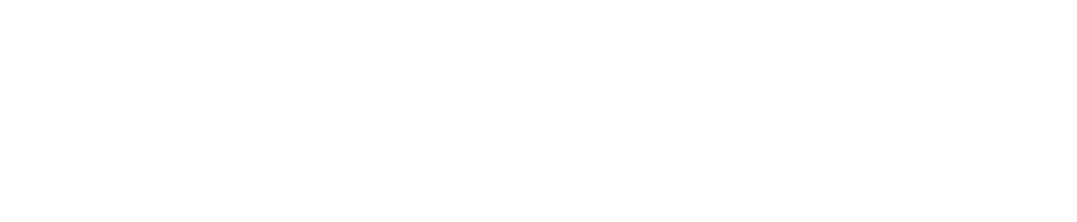
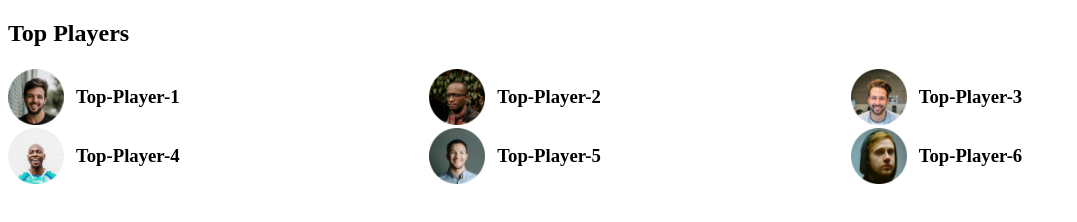
Before and after one commit to Mahaburalam/leader-board-css3-project-programmingHero-, a plain HTML site: page index.html in a window 1280 px wide. Shown: the whole page, without its empty margins (0-1077 px from the left). Drawn offline with Linux system fonts and the light colour scheme.

Commit message:
top player part few

```diff
--- /dev/null
+++ b/css/style.css
@@ -0,0 +1,15 @@
+/*top player css*/
+.players{
+	display: grid;
+	grid-template-columns: repeat(3, 1fr);
+	/*grid-template-columns: 1fr 1fr 1fr;*/
+}
+.player img{
+	width: 56px;
+	height: 56px;
+}
+.player{
+	display: flex;
+	align-items: center;
+	grid-gap: 12px;
+}
--- a/index.html
+++ b/index.html
@@ -4,8 +4,59 @@
 		<meta charset="utf-8">
 		<meta name="viewport" content="width=device-width, initial-scale=1">
 		<title>assignment-2 practice</title>
+		<link rel="stylesheet" type="text/css" href="./css/style.css">
 	</head>
 	<body>
+		<!-- Header part start -->
+		<header>
 
+		</header>
+		<!-- Header part end -->
+		<!-- main part start -->
+		<main>
+			<!-- top section part -->
+			<section>
+				<!-- top player part -->
+				<div class="top-player">
+					<h2>Top Players</h2>
+					<div class="players">
+						<div class="player">
+							<img src="images/players/player-1.png">
+							<h3>Top-Player-1</h3>
+						</div>
+						<div class="player">
+							<img src="images/players/player-2.png">
+							<h3>Top-Player-2</h3>
+						</div>
+						<div class="player">
+							<img src="images/players/player-3.png">
+							<h3>Top-Player-3</h3>
+						</div>
+						<div class="player">
+							<img src="images/players/player-4.png">
+							<h3>Top-Player-4</h3>
+						</div>
+						<div class="player">
+							<img src="images/players/player-5.png">
+							<h3>Top-Player-5</h3>
+						</div>
+						<div class="player">
+							<img src="images/players/player-6.png">
+							<h3>Top-Player-6</h3>
+						</div>
+					</div>
+				</div>
+				<!-- top blog part -->
+				<div class="top-blog">
+
+				</div>
+			</section>
+		</main>
+		<!-- main part end -->
+		<!-- footer part start -->
+		<footer>
+
+		</footer>
+		<!-- footer part end -->
 	</body>
 </html>
```
